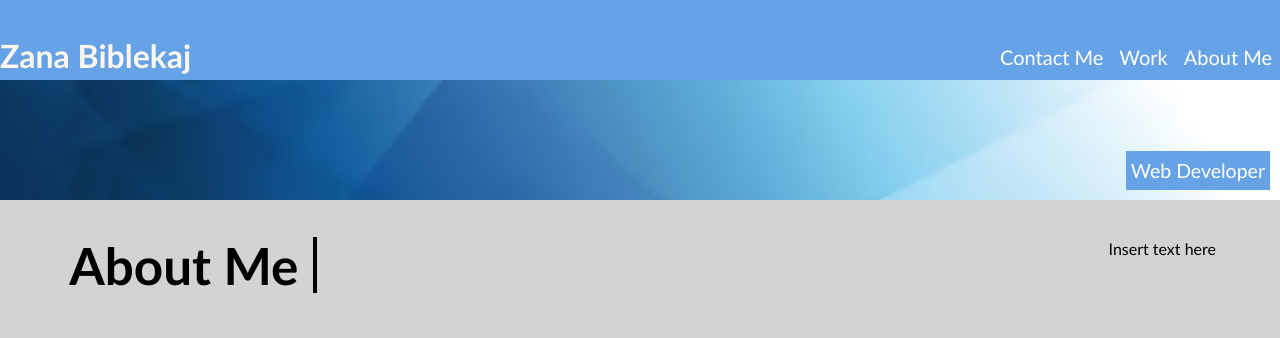
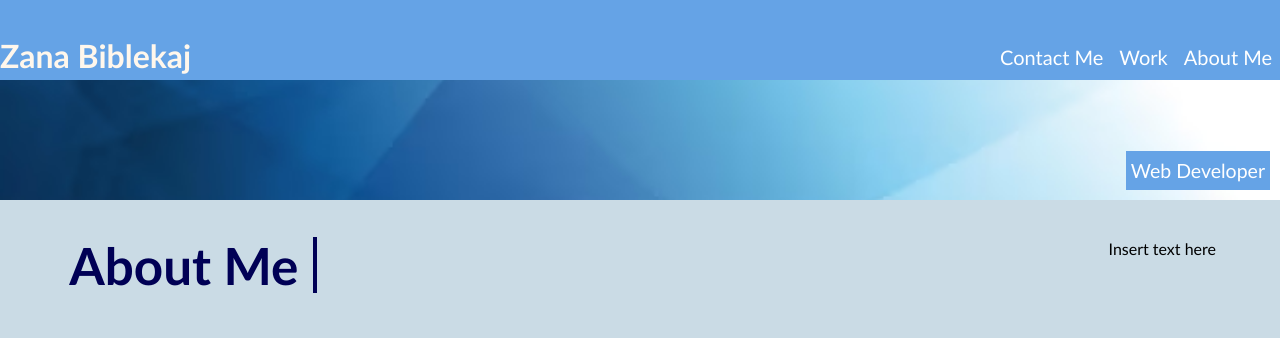
Before and after one commit to zbiblekaj/zanas-portfolio, a plain HTML site: page index.html in a window 1280 px wide. Shown: the top 338 px of the page. Drawn offline with Linux system fonts and the light colour scheme.

```diff
--- a/assets/style.css
+++ b/assets/style.css
@@ -7,7 +7,7 @@
     padding: 0;
     font-family: 'Trebuchet MS', 'Lucida Sans Unicode', 'Lucida Grande', 'Lucida Sans', Arial, sans-serif;
     line-height: 1.5;
-    background-color: #D3D3D3;
+    background-color: rgb(202, 219, 229);
   }
   /* style the header*/
   .header {
@@ -111,9 +111,10 @@
     flex: 0 0 22%;
     text-align: right;
     padding-right: 15px;
-    border-right: 4px solid black;
+    border-right: 4px solid rgb(0, 0, 85);
     font-size: 4vw;
     line-height: 1.1;
+    color: rgb(0, 0, 85);
   }
 
   .page-section > div {
```
